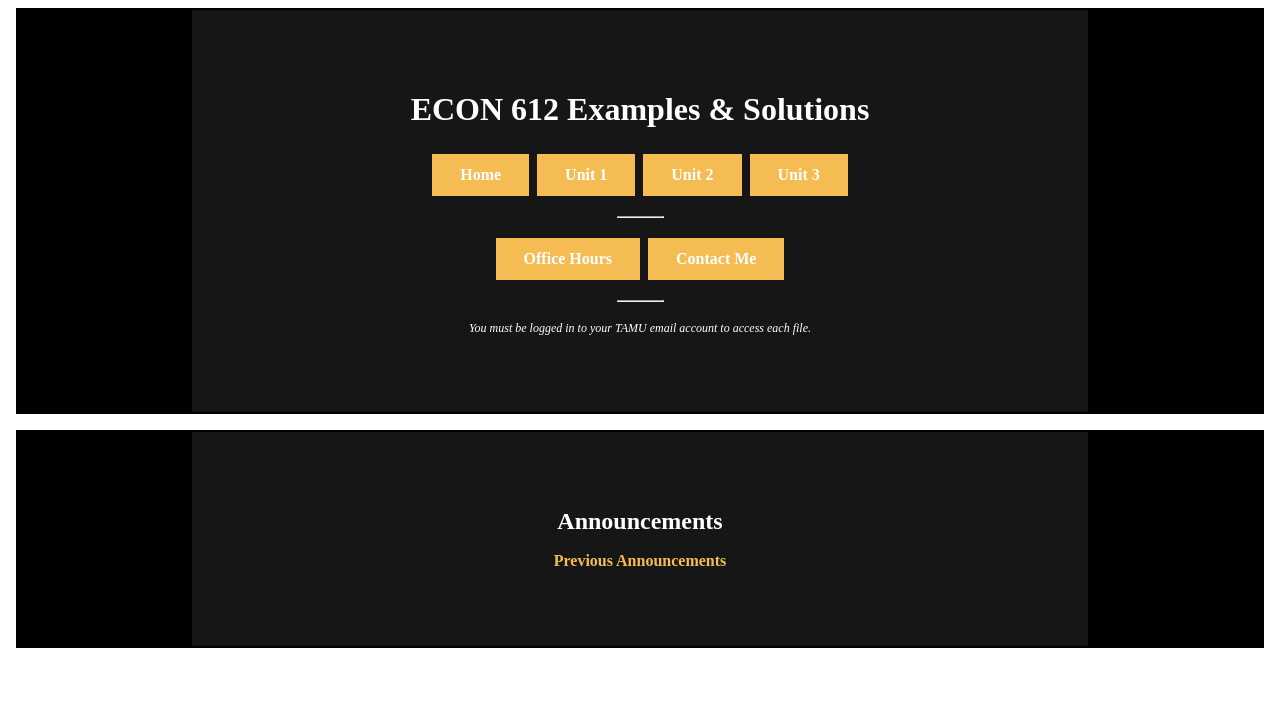
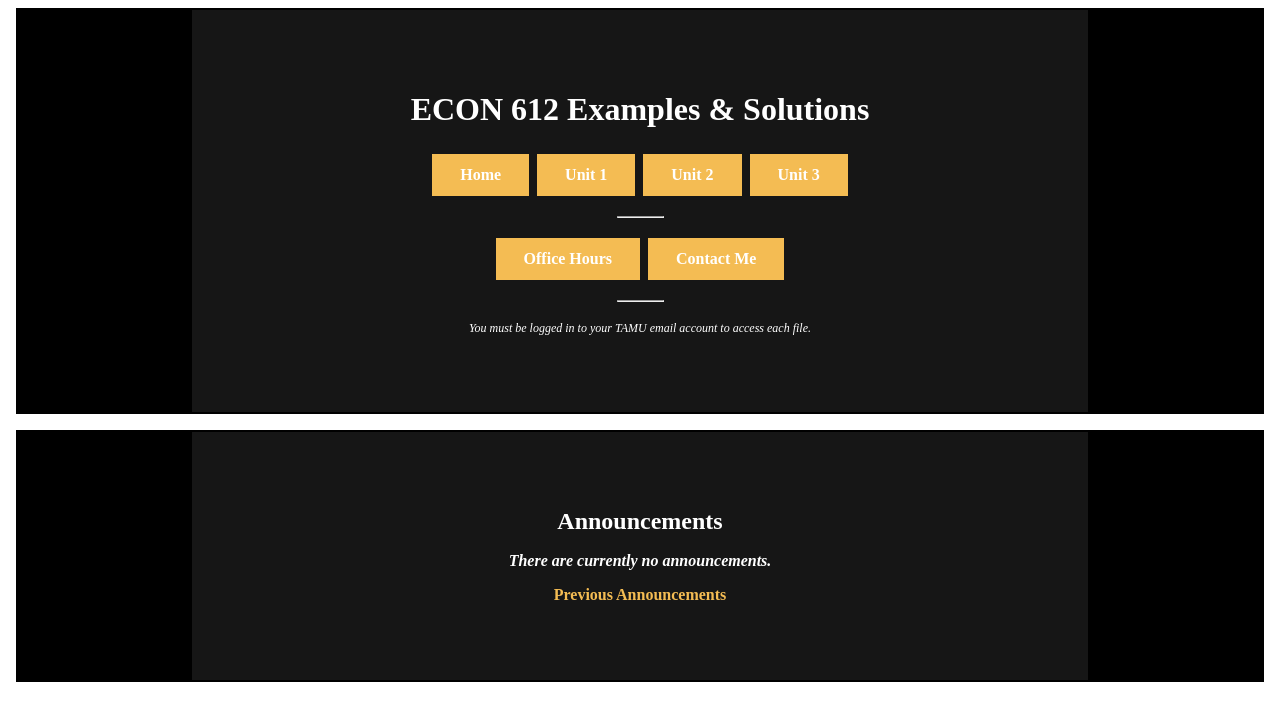
Before and after one commit to pittlestix/ECON-612, a SvelteKit app: page / in a window 1280 px wide. Shown: the top 720 px of the page. Built offline with nearby package versions, Linux system fonts and the light colour scheme.

Commit message:
vas libre como el aire

```diff
--- a/src/routes/(full-website)/+page.svelte
+++ b/src/routes/(full-website)/+page.svelte
@@ -10,6 +10,7 @@
 <td class = "yuh">
     <p><center><b><span style="font-size: 24px">Announcements</span></b></center></p>
     <p><center>
+        <b><i>There are currently no announcements.</i></b>
         <!-- <b><span style="color: #FF628B">NEW!</span></b> -->
          <!-- Welcome, everyone! Our first class will take place on Tuesday, August 22, 2023. Make sure to look over the syllabus and complete any required readings before coming to class. You should have received these materials via email from Dr. Varghese.</center><br></p> -->
     <p><center><b><a href="{base}/announcement-archive">Previous Announcements</a></b></center></p>
```
